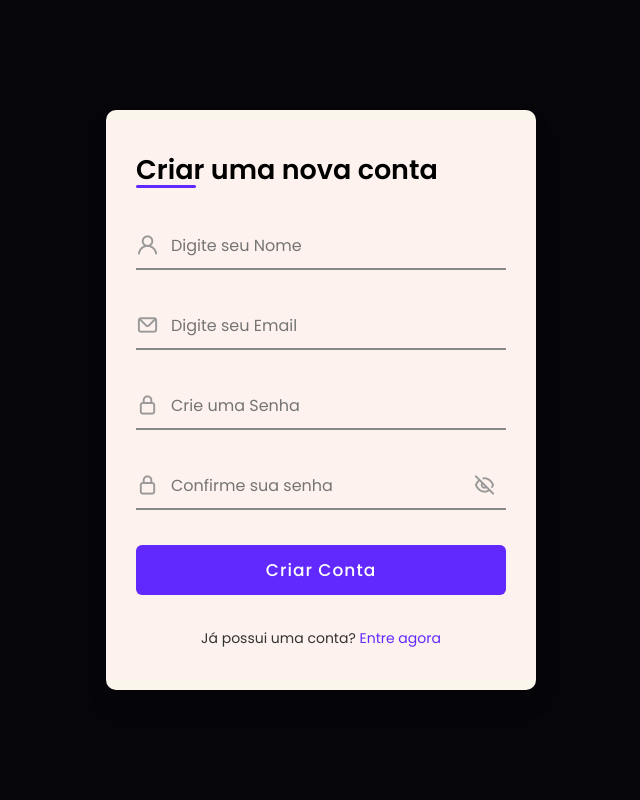
After one commit to luiisp/gen-django, a Django app: page /signup/ in a window 1280 px wide. The commit adds this page. Shown: the whole page, without its empty margins (319-959 px from the left). Run offline with Django 4.2, Linux system fonts and the light colour scheme.

Commit message:
add in/up templates and endpoints

```diff
--- a/gen/urls.py
+++ b/gen/urls.py
@@ -9,5 +9,6 @@ urlpatterns = [
     path('admin/', admin.site.urls),
     path('', Home.as_view(), name='home'),
     path('docs/', Docs.as_view(), name='docs'),
-    path('signin/', Home.as_view(), name='signin'),
+    path('signin/', SignIn.as_view(), name='signin'),
+    path('signup/', SignUp.as_view(), name='signin'),
 ] + static(settings.STATIC_URL, document_root=settings.STATIC_ROOT)
--- /dev/null
+++ b/users/static/css/auth/sign_form.css
@@ -0,0 +1,170 @@
+@import url('https://fonts.googleapis.com/css2?family=Poppins:wght@300;400;500;600;700&display=swap');
+
+*{
+    margin: 0;
+    padding: 0;
+    box-sizing: border-box;
+    font-family: 'Poppins', sans-serif;
+}
+
+body{
+    height: 100vh;
+    display: flex;
+    align-items: center;
+    justify-content: center;
+    background-color: #05050a;
+}
+
+.container{
+    position: relative;
+    max-width: 430px;
+    width: 100%;
+    background: #fbf6ec;
+    border-radius: 10px;
+    box-shadow: 0 15px 20px rgba(0, 0, 0, 0.1);
+    overflow: hidden;
+    margin: 0 20px;
+}
+
+.container .forms{
+    display: flex;
+    align-items: center;
+    width: 200%;
+    transition: height 0.2s ease;
+}
+
+
+.container .form{
+    width: 50%;
+    padding: 30px;
+    background-color: #ffeeee8c;
+    transition: margin-left 0.18s ease;
+}
+
+.container.active .login{
+    margin-left: -50%;
+    opacity: 0;
+    transition: margin-left 0.18s ease, opacity 0.15s ease;
+}
+
+.container.active .forms{
+    height: 600px;
+}
+.container .form .title{
+    position: relative;
+    font-size: 27px;
+    font-weight: 600;
+}
+
+.form .title::before{
+    content: '';
+    position: absolute;
+    left: 0;
+    bottom: 0;
+    height: 3px;
+    width: 60px;
+    background-color: #6229ff;
+    border-radius: 25px;
+}
+
+.form .input-field{
+    position: relative;
+    height: 50px;
+    width: 100%;
+    margin-top: 30px;
+}
+
+.input-field input{
+    position: absolute;
+    height: 100%;
+    width: 100%;
+    padding: 0 35px;
+    border: none;
+    outline: none;
+    font-size: 16px;
+    background-color: transparent;
+    border-bottom: 2px solid #888888;
+    border-top: 2px solid transparent;
+    transition: all 0.2s ease;
+}
+
+.input-field input:is(:focus, :valid){
+    border-bottom-color: #4c16e1;
+}
+
+.input-field i{
+    position: absolute;
+    top: 50%;
+    transform: translateY(-50%);
+    color: #999;
+    font-size: 23px;
+    transition: all 0.2s ease;
+}
+
+.input-field input:is(:focus, :valid) ~ i{
+    color: #3f0dc7;
+}
+
+.input-field i.icon{
+    left: 0;
+}
+.input-field i.showHidePw{
+    right: 0;
+    cursor: pointer;
+    padding: 10px;
+}
+
+.form .checkbox-text{
+    display: flex;
+    align-items: center;
+    justify-content: space-between;
+    margin-top: 20px;
+}
+
+.checkbox-text .checkbox-content{
+    display: flex;
+    align-items: center;
+}
+
+.checkbox-content input{
+    margin-right: 10px;
+    accent-color: #6229ff;
+}
+
+.form .text{
+    color: #333;
+    font-size: 14px;
+}
+
+.form a.text{
+    color: #6229ff;
+    text-decoration: none;
+}
+.form a:hover{
+    text-decoration: underline;
+}
+
+.form .button{
+    margin-top: 35px;
+}
+
+.form .button input{
+    border: none;
+    color: #fff;
+    font-size: 17px;
+    font-weight: 500;
+    letter-spacing: 1px;
+    border-radius: 6px;
+    background-color: #6229ff;
+    cursor: pointer;
+    transition: all 0.3s ease;
+}
+
+.button input:hover{
+    background-color: #400cd0;
+}
+
+.form .login-signup{
+    margin-top: 30px;
+    text-align: center;
+}
--- /dev/null
+++ b/users/templates/auth/sign_up.html
@@ -0,0 +1,86 @@
+{% load static %}
+<!DOCTYPE html>
+<html lang="en">
+<head>
+    <meta charset="UTF-8">
+    <meta http-equiv="X-UA-Compatible" content="IE=edge">
+    <meta name="viewport" content="width=device-width, initial-scale=1.0">
+    <link rel="stylesheet" href="https://unicons.iconscout.com/release/v4.0.0/css/line.css">
+    <link rel="stylesheet" href="{% static 'css/auth/sign_form.css' %}?v1">
+    <title>Gen | Nova Conta</title>
+</head>
+<body>
+    <style>
+        .form .signup{
+            display: flex;
+            opacity: 100;
+        }
+        .container .forms{
+            height: 580px;
+
+        }
+
+    </style>
+    <div class="container">
+        <div class="forms">
+            <div class="form signup active">
+                <span class="title">Criar uma nova conta</span>
+
+                <form action="#">
+                    <div class="input-field">
+                        <input type="text" placeholder="Digite seu Nome" required>
+                        <i class="uil uil-user"></i>
+                    </div>
+                    <div class="input-field">
+                        <input type="text" placeholder="Digite seu Email" required>
+                        <i class="uil uil-envelope icon"></i>
+                    </div>
+                    <div class="input-field">
+                        <input type="password" class="password" placeholder="Crie uma Senha" required>
+                        <i class="uil uil-lock icon"></i>
+                    </div>
+                    <div class="input-field">
+                        <input type="password" class="password" placeholder="Confirme sua senha" required>
+                        <i class="uil uil-lock icon"></i>
+                        <i class="uil uil-eye-slash showHidePw"></i>
+                    </div>
+
+
+                    <div class="input-field button">
+                        <input type="button" value="Criar Conta">
+                    </div>
+                </form>
+
+                <div class="login-signup">
+                    <span class="text">Já possui uma conta?
+                        <a href="/signin" class="text login-link">Entre agora</a>
+                    </span>
+                </div>
+            </div>
+        </div>
+    </div>
+
+    <script>
+        const pwShowHide = document.querySelectorAll(".showHidePw"),
+          pwFields = document.querySelectorAll(".password")
+        pwShowHide.forEach(eyeIcon =>{
+            eyeIcon.addEventListener("click", ()=>{
+                pwFields.forEach(pwField =>{
+                    if(pwField.type ==="password"){
+                        pwField.type = "text";
+                        pwShowHide.forEach(icon =>{
+                            icon.classList.replace("uil-eye-slash", "uil-eye");
+                        })
+                    }else{
+                        pwField.type = "password";
+                        pwShowHide.forEach(icon =>{
+                            icon.classList.replace("uil-eye", "uil-eye-slash");
+                        })
+                    }
+                })
+            })
+        })
+         </script>
+     <script src="script.js"></script>
+</body>
+</html>
--- a/users/views.py
+++ b/users/views.py
@@ -4,6 +4,8 @@ from django.contrib.auth import authenticate, login, logout, get_user_model
 from django.views import View
 from .views_handler.home.home_handler import home_handler
 from .views_handler.docs_about.docs import docs_handler
+from .views_handler.auth.sign_in_handler import sign_in_handler
+from .views_handler.auth.sign_up_handler import sign_up_handler
 import re
 
 class Home(View):
@@ -13,3 +15,33 @@ class Home(View):
 class Docs(View):
     def get(self, request):
         return docs_handler(request)
+
+class SignUp(View):
+    def get(self, request):
+        return sign_up_handler(request)
+
+    def post(self, request):
+        email = request.POST.get('email')
+        password = request.POST.get('password')
+        password_confirm = request.POST.get('password_confirm')
+        if password != password_confirm:
+            return render(request, 'users/sign_up.html', {'error': 'Passwords do not match'})
+        if not re.match(r"[^@]+@[^@]+\.[^@]+", email):
+            return render(request, 'users/sign_up.html', {'error': 'Invalid email address'})
+        user = get_user_model().objects.create_user(email=email, password=password)
+        login(request, user)
+        return redirect('home')
+
+class SignIn(View):
+    def get(self, request):
+        return sign_in_handler(request)
+
+    def post(self, request):
+        email = request.POST.get('email')
+        password = request.POST.get('password')
+        user = authenticate(request, email=email, password=password)
+        if user is not None:
+            login(request, user)
+            return redirect('home')
+        else:
+            return render(request, 'users/sign_in.html', {'error': 'Invalid email or password'})
--- /dev/null
+++ b/users/views_handler/auth/sign_in_handler.py
@@ -0,0 +1,3 @@
+from django.shortcuts import render
+def sign_in_handler(request):
+    return render(request, 'auth/sign_in.html')
--- /dev/null
+++ b/users/views_handler/auth/sign_up_handler.py
@@ -0,0 +1,3 @@
+from django.shortcuts import render
+def sign_up_handler(request):
+    return render(request, 'auth/sign_up.html')
```
Also changed, not shown: users/templates/auth/sign_in.html (added, +79 -0 lines), users/templates/docs_about/docs.html (+7 -2 lines), users/static/assets/img/rocket.webp, 1 other file.
